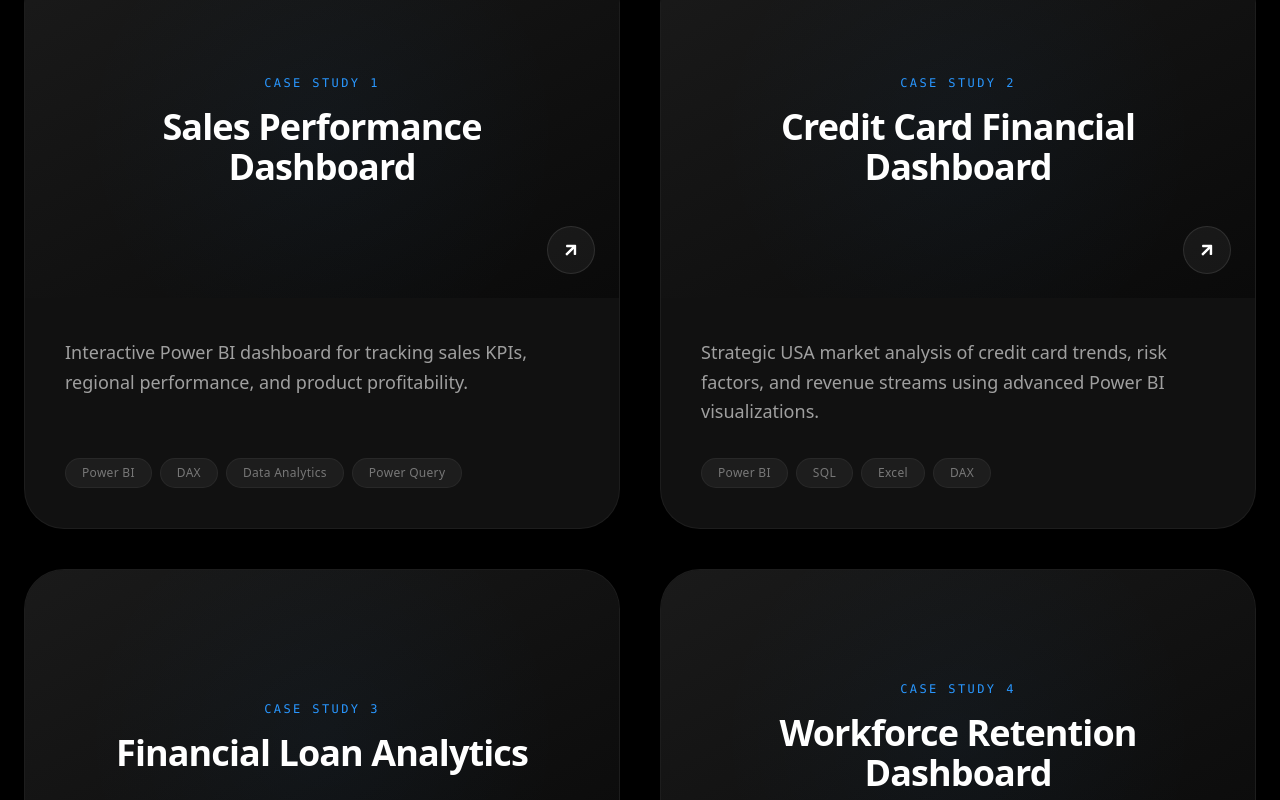
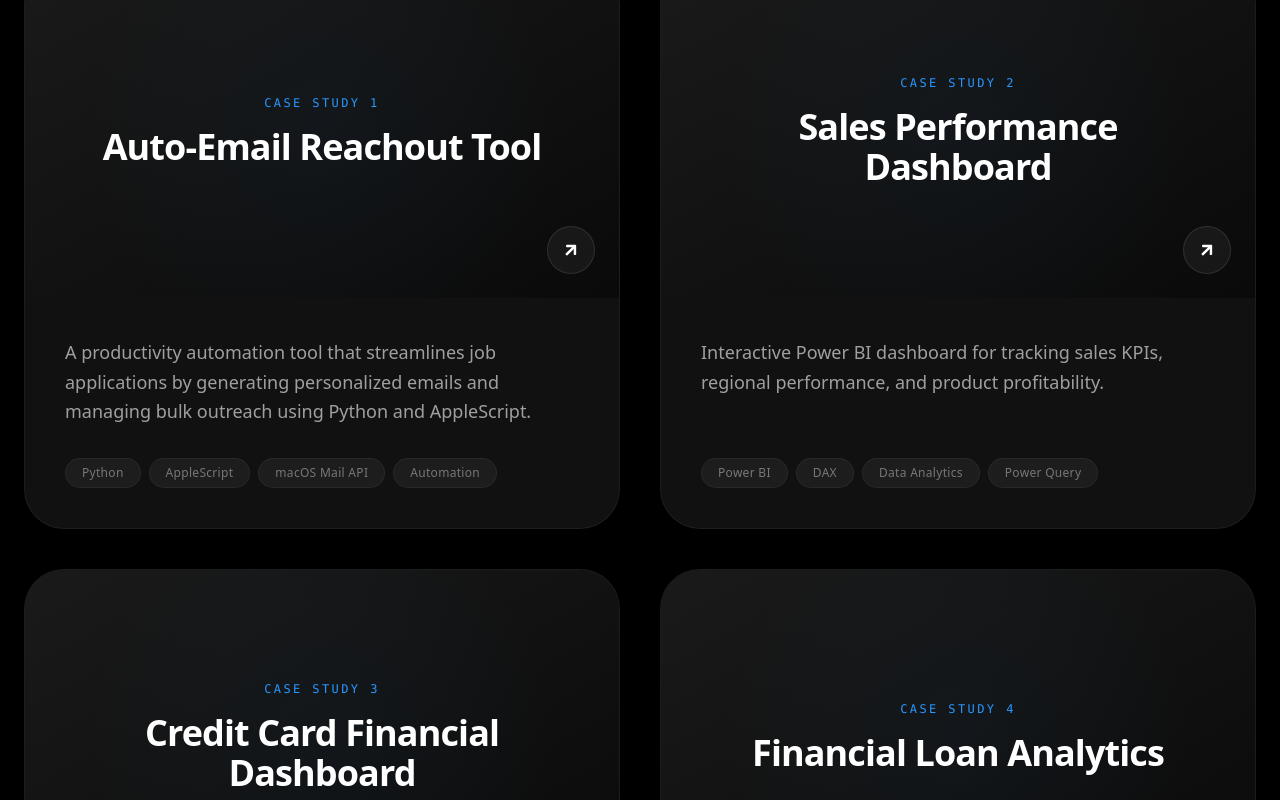
Before and after one commit to saivineethreddysuravi/saivineethreddysuravi.com, a Next.js app: page / in a window 1280 px wide. Shown: the part 6020-6820 px from the top of the page. Built offline with nearby package versions, Linux system fonts and the light colour scheme.

Commit message:
Add Auto-Email Reachout Tool to portfolio projects

```diff
--- a/src/data/portfolio.ts
+++ b/src/data/portfolio.ts
@@ -122,6 +122,29 @@ export const education = [
 ];
 
 export const projects = [
+  {
+    title: "Auto-Email Reachout Tool",
+    description: "A productivity automation tool that streamlines job applications by generating personalized emails and managing bulk outreach using Python and AppleScript.",
+    technologies: ["Python", "AppleScript", "macOS Mail API", "Automation"],
+    githubUrl: "https://github.com/saivineethreddysuravi/auto-email-tool",
+    details: {
+      problem: "Applying for jobs manually is a time-consuming process. Copying recruiter emails, attaching resumes, and drafting repetitive messages for hundreds of roles leads to application fatigue and decreased efficiency.",
+      solution: "Developed a background automation tool that monitors the clipboard for email addresses and interfaces directly with the macOS Mail app to instantly draft or send personalized emails with the resume already attached.",
+      features: [
+        "Clipboard Listener: Automatically detects when a recruiter's email is copied.",
+        "Smart Greetings: Dynamically parses email addresses to generate personalized greetings (e.g., 'Hi John' vs. 'Hi Team').",
+        "Bulk Sender: Automates outreach to large CSV lists with safety delays to prevent spam flagging.",
+        "macOS Mail Integration: Uses AppleScript to control the system mail client, supporting attachments without complex SMTP setup.",
+        "Duplicate Detection: Maintains a 'sent tracker' to ensure no recruiter is messaged twice."
+      ],
+      impact: "Reduced the time per manual application by 70%. Successfully automated 95+ targeted outreach emails in a single session, significantly increasing job search velocity.",
+      future: [
+        "LinkedIn Scraper: Integrate automated lead generation directly from LinkedIn job posts.",
+        "Template Management: Support multiple email templates for different job roles (e.g., Data Analyst vs. Business Analyst).",
+        "Cross-Platform Support: Implement support for Outlook and Gmail web via browser extensions."
+      ]
+    }
+  },
   {
     title: "Sales Performance Dashboard",
     description: "Interactive Power BI dashboard for tracking sales KPIs, regional performance, and product profitability.",
```
